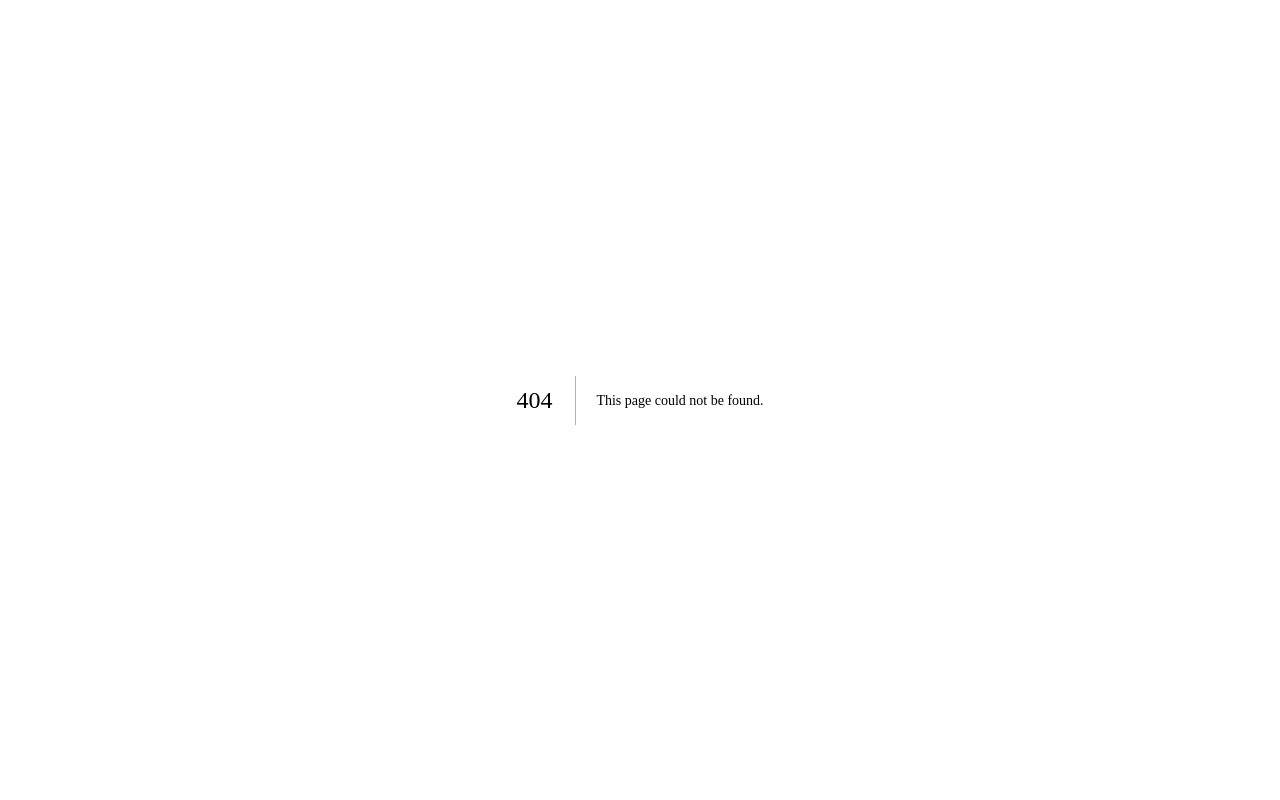
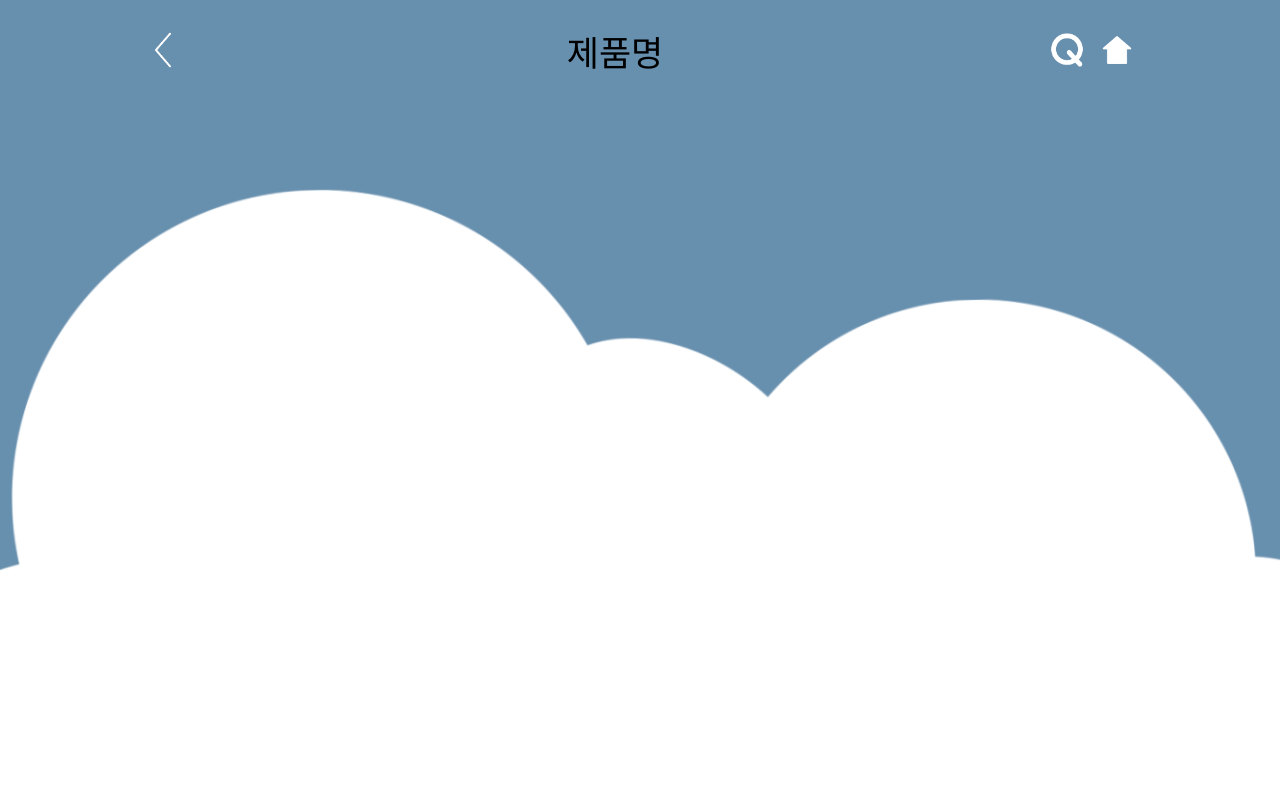
Before and after one commit to miniposi/Oasis, a Next.js app: page /productDetail in a window 1280 px wide. Before the commit this address had no page. Shown: the top 800 px of the page. Built offline with nearby package versions, Linux system fonts and the light colour scheme; a web font is replaced by a local one.

Commit message:
feat: productDetail Page

```diff
--- /dev/null
+++ b/pages/productDetail.tsx
@@ -0,0 +1,21 @@
+import styled from "styled-components";
+import Header from "@/components/Header";
+
+export default function ProductDetailPage() {
+  return (
+    <StyledWrapper>
+      <Header>제품명</Header>
+      <StyledImg src="cloud.png" alt="제품 상세 이미지" />
+    </StyledWrapper>
+  );
+}
+
+const StyledWrapper = styled.div`
+  display: flex;
+  flex-direction: column;
+  align-items: center;
+`;
+
+const StyledImg = styled.img`
+  width: 1677px;
+`;
```
